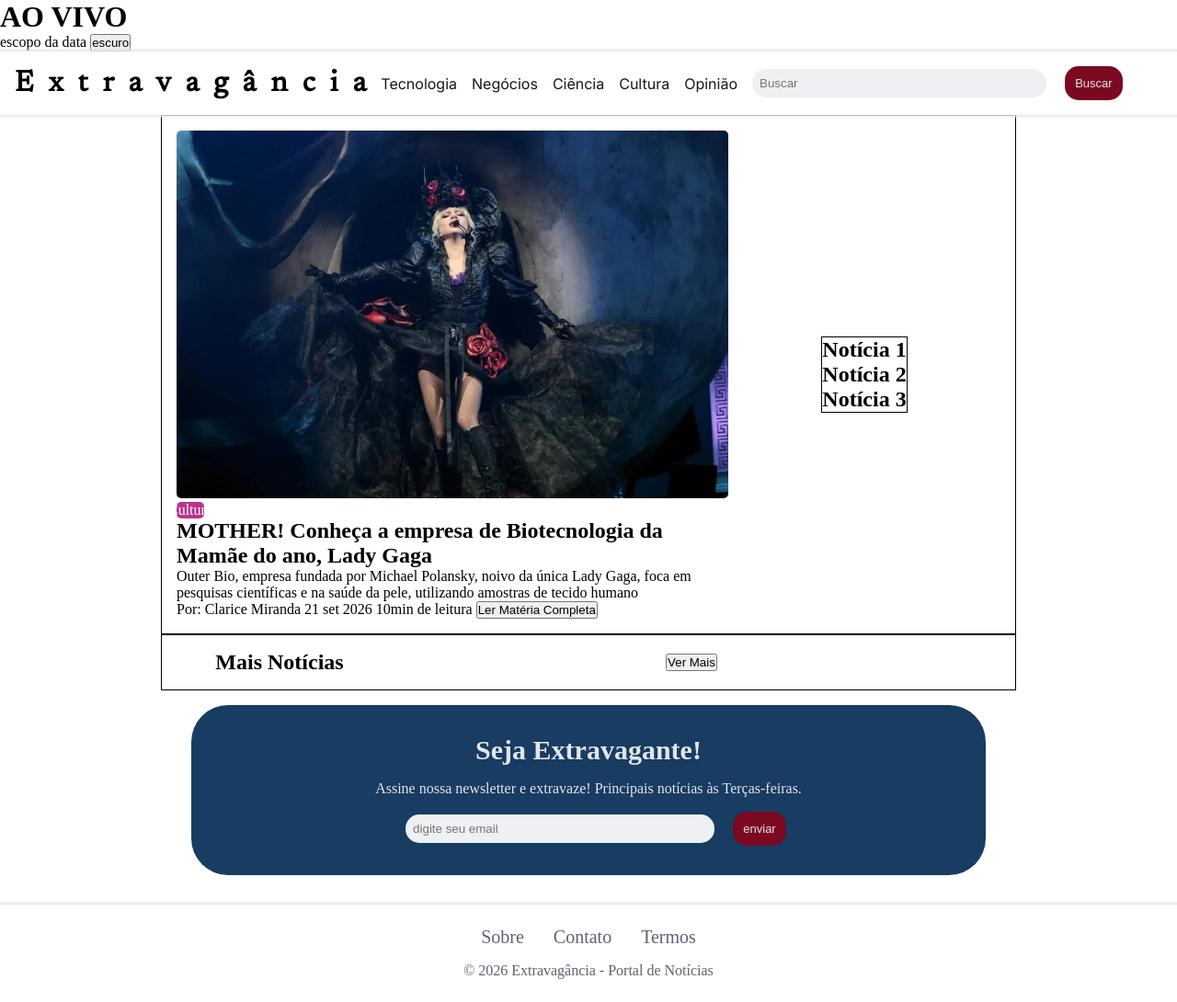
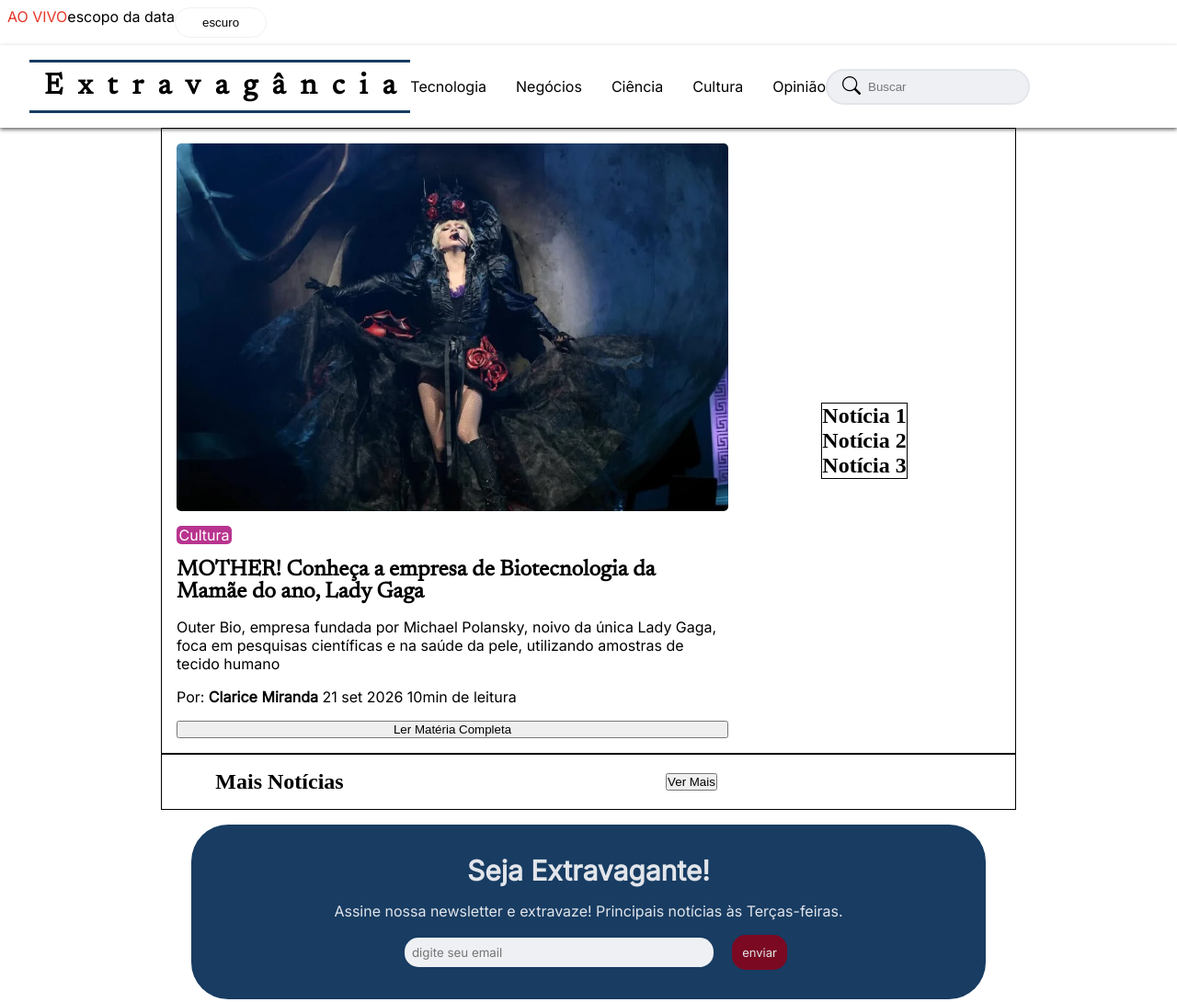
Before and after one commit to Clarice-MRS/atividade-web-pr--prova, a plain HTML site: page index.html in a window 1280 px wide. Shown: the top 1090 px of the page at 92% size. Drawn offline with nearby package versions, Linux system fonts and the light colour scheme.

Commit message:
STYLE: css final do header

```diff
--- a/index.html
+++ b/index.html
@@ -3,6 +3,7 @@
 <head>
     <meta charset="UTF-8">
     <meta name="viewport" content="width=device-width, initial-scale=1.0">
+    <link rel="stylesheet" href="https://cdn.jsdelivr.net/npm/bootstrap-icons@1.13.1/font/bootstrap-icons.min.css">
     <link href="https://fonts.googleapis.com/css2?family=Newsreader&family=Inter&display=swap" rel="stylesheet">
     <link rel="stylesheet" href="style.css">
     <title>Extravagância</title>
@@ -10,13 +11,13 @@
 <body>
 
     <div class="info-topo">
-        <h1>AO VIVO</h1>
+        <p>AO VIVO</p>
         <span class="data-hora">escopo da data</span>
         <button id="modo-escuro">escuro</button>
     </div>
 
     <header>
-        <h1>Extravagância</h1>
+        <h1><span>Extravagância</span></h1>
         <nav>
             <ul>
                 <li><a href="">Tecnologia</a></li>
@@ -27,10 +28,10 @@
             </ul>
         </nav>
 
-        <form class="form-buscar">
+        <div class="buscar-noticia">
+            <i class="bi bi-search"></i>
             <input type="search" placeholder="Buscar">
-            <button type="submit">Buscar</button>
-        </form>
+        </div>
 
     </header>
 
@@ -42,7 +43,7 @@
                 <span id="noticia-categoria">Cultura</span>
                 <h2>MOTHER! Conheça a empresa de Biotecnologia da Mamãe do ano, Lady Gaga</h2>
                 <p>Outer Bio, empresa fundada por Michael Polansky, noivo da única Lady Gaga, foca em pesquisas científicas e na saúde da pele, utilizando amostras de tecido humano </p>
-                <span>Por: Clarice Miranda 21 set 2026 10min de leitura</span>
+                <span>Por: <strong>Clarice Miranda</strong> 21 set 2026 10min de leitura</span>
                 <button>Ler Matéria Completa</button>
             </article>
 
--- a/script.js
+++ b/script.js
@@ -54,11 +54,11 @@ const ultimasNoticias = [
     },
 
     {
-        imagem: "i",
-        categoria: "",
-        manchete: "",
-        autor: "",
-        data: "",
-        tempo: ""
+        imagem: "imgs/gojonograjau.jpeg",
+        categoria: "Cultura",
+        manchete: "Descubra: Gojo está vivo e morando no Grajaú",
+        autor: "Joyce Gomes",
+        data: "01 agosto",
+        tempo: "4 min"
     },
 ]
--- a/style.css
+++ b/style.css
@@ -1,3 +1,7 @@
+/********************
+    GERAL
+********************/
+
 * {
     margin: 0;
     padding: 0;
@@ -21,50 +25,26 @@
     --fontePadrao: 'Inter';
 }
 
-
-header {
+.info-topo{
     display: flex;
-    align-items: center;
-    position: sticky;
-    top: 0;
-    padding: 1rem;
-    background-color: var(--paper);
-    box-shadow: 0px 0px 3px 2px var(--line);
+    padding: 0.5rem;
 }
 
-header h1 {
-    letter-spacing: 1rem;
-    font-family: var(--fonteTitulo);
-}
-
-header ul {
-    display: flex;
-    list-style: none;
-    gap: 1rem;
+.info-topo span {
     font-family: var(--fontePadrao);
 }
 
-header a {
-    text-decoration: none;
-    color: var(--ink);
+.info-topo p {
+    color: var(--signal);
+    font-family: var(--fontePadrao);
 }
 
-.form-buscar input {
-    width: 40vh;
-    background-color: var(--mist);
-    border-radius: 15px;
-    border: none;
-    padding: 8px;
-    margin: 0 1rem;
-}
-
-.form-buscar button {
-    color: var(--line);
-    padding: 0.7rem;
-    border-radius: 15px;
-    font-size: 13px;
-    background-color: #7b0922;
-    border: none;
+.info-topo button {
+    width: 100px;
+    padding: 0.5rem;
+    border-radius: 20px;
+    border: solid 1px var(--mist);
+    background-color: var(--paper);
 }
 
 /* BLOCOS PRINCIPAIS */
@@ -81,6 +61,17 @@ header a {
     padding: 1rem;
 }
 
+.noticia-principal {
+    display: flex;
+    flex-direction: column;
+    gap: 1rem;
+    font-family: var(--fontePadrao);
+}
+
+.noticia-principal h2 {
+    font-family: var(--fonteTitulo);
+}
+
 #grid-not-paralelo{
     border: solid 1px black;
 }
@@ -88,7 +79,7 @@ header a {
 #noticia-categoria {
     display: flex;
     justify-content: center;
-    width: 5%;
+    width: 10%;
     border-radius: 5px;
     color: var(--paper);
     background-color: var(--cultura);
@@ -109,6 +100,102 @@ header a {
     margin: 0 auto;
     gap: 0;
     padding: 1rem;
+}
+
+
+/********************
+    HEADER
+********************/
+
+header {
+    display: flex;
+    justify-content: space-between;
+    align-items: center;
+    position: sticky;
+    top: 0;
+    padding: 1rem;
+    padding-left: 2rem;
+    padding-right: 10rem;
+    background-color: var(--paper);
+    box-shadow: 0 2px 4px rgba(0, 0, 0, 0.6);
+
+}
+
+header h1 {
+    text-align: center;
+    font-family: 'Newsreader', serif;
+    letter-spacing: 1rem;
+    border-top: 3px solid #183c62;
+    border-bottom: 3px solid #183c62;
+    padding: 10px 0px;
+    width: fit-content;
+    padding-left: 1rem;
+}
+
+header ul {
+    display: flex;
+    list-style: none;
+    gap: 2rem;
+    font-family: var(--fontePadrao);
+}
+
+header ul a {
+    position: relative;
+    text-decoration: none;
+    color: inherit;
+}
+
+header ul a::after {
+    content: "";
+    position: absolute;
+    left: 0;
+    bottom: -5px;
+    width: 0;
+    height: 3px;
+    background-color: #183c62;
+    transition: width 0.3s;
+}
+
+header ul a:hover::after {
+    width: 100%;
+}
+
+header a {
+    text-decoration: none;
+    color: var(--ink);
+}
+
+/* BUSCAR NOTÍCIAS */
+
+.buscar-noticia {
+    background-color: var(--mist);
+    display: flex;
+    border: 2px solid var(--line);
+    border-radius: 20px;
+    align-items: center;
+    position: relative;
+    width: 250px;
+    gap: 0;
+}
+
+.buscar-noticia i {
+    display: block;
+    font-size: 20px;
+    padding-left: 1rem;
+    padding-right: 0.5rem;
+}
+
+.buscar-noticia input {
+    background-color: var(--mist);
+    width: 100%;
+    padding: 10px 0px 10px 0px;
+    border: none;
+    outline: none;
+    border-radius: 20px;
+}
+
+.buscar-noticia:focus-within {
+    border-color: #183c62;
 }
 
 /********************
@@ -139,15 +226,18 @@ header a {
 .form-newsletter h3 {
     font-size: 30px;
     color: var(--line);
+    font-family: var(--fontePadrao);
 }
 
 .form-newsletter p {
     color: var(--line);
+    font-family: var(--fontePadrao);
 }
 
 .form-newsletter input {
     width: 40vh;
     background-color: var(--mist);
+    font-family: var(--fontePadrao);
     border-radius: 15px;
     border: none;
     padding: 8px;
@@ -156,6 +246,7 @@ header a {
 
 .form-newsletter button {
     color: var(--line);
+    font-family: var(--fontePadrao);
     padding: 0.7rem;
     border-radius: 15px;
     font-size: 13px;
@@ -176,6 +267,7 @@ footer {
     gap: 1rem;
     box-shadow: 0px 0px 2px 2px var(--line);
     color: var(--slate);
+    font-family: var(--fontePadrao);
 }
 
 footer ul {
@@ -188,4 +280,5 @@ footer ul {
 footer a {
     text-decoration: none;
     color: var(--slate);
+    font-family: var(--fontePadrao);
 }
```
Also changed, not shown: imgs/gojonograjau.jpeg (added), 1 other file.
